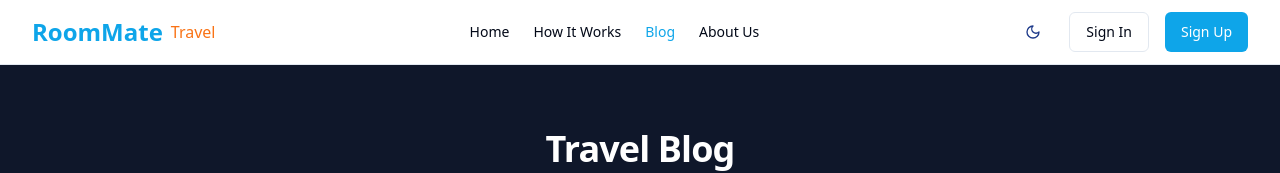
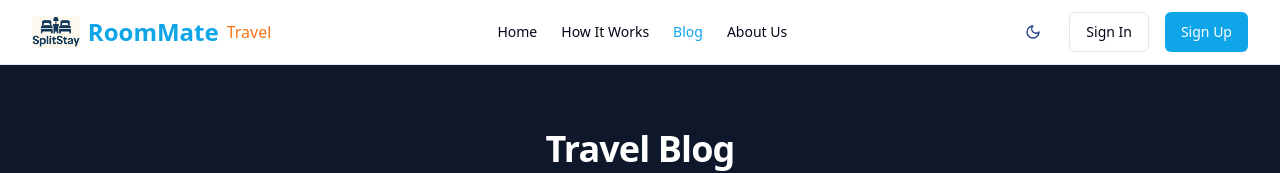
Before and after one commit to alvarotor/travel-share-adventures, a React (Vite) app: page /blog in a window 1280 px wide. Shown: the top 173 px of the page. Built offline with nearby package versions, Linux system fonts and the light colour scheme.

Commit message:
Add picture to text
Adds a small picture to the left side of the text. Uses the previously uploaded picture.

```diff
--- a/src/components/Navbar.tsx
+++ b/src/components/Navbar.tsx
@@ -16,6 +16,11 @@ const Navbar = ({ className }: { className?: string }) => {
     <nav className={cn("sticky top-0 z-50 w-full border-b bg-background/95 backdrop-blur", className)}>
       <div className="container flex h-16 items-center justify-between">
         <Link to="/" className="flex items-center gap-2">
+          <img
+            src="/lovable-uploads/deb263dc-e5e1-4a24-9a8e-b43f25d1c100.png"
+            alt="SplitStay Logo"
+            className="h-8 w-auto"
+          />
           <span className="text-2xl font-bold text-travel-primary">RoomMate</span>
           <span className="font-medium text-travel-accent">Travel</span>
         </Link>
```
